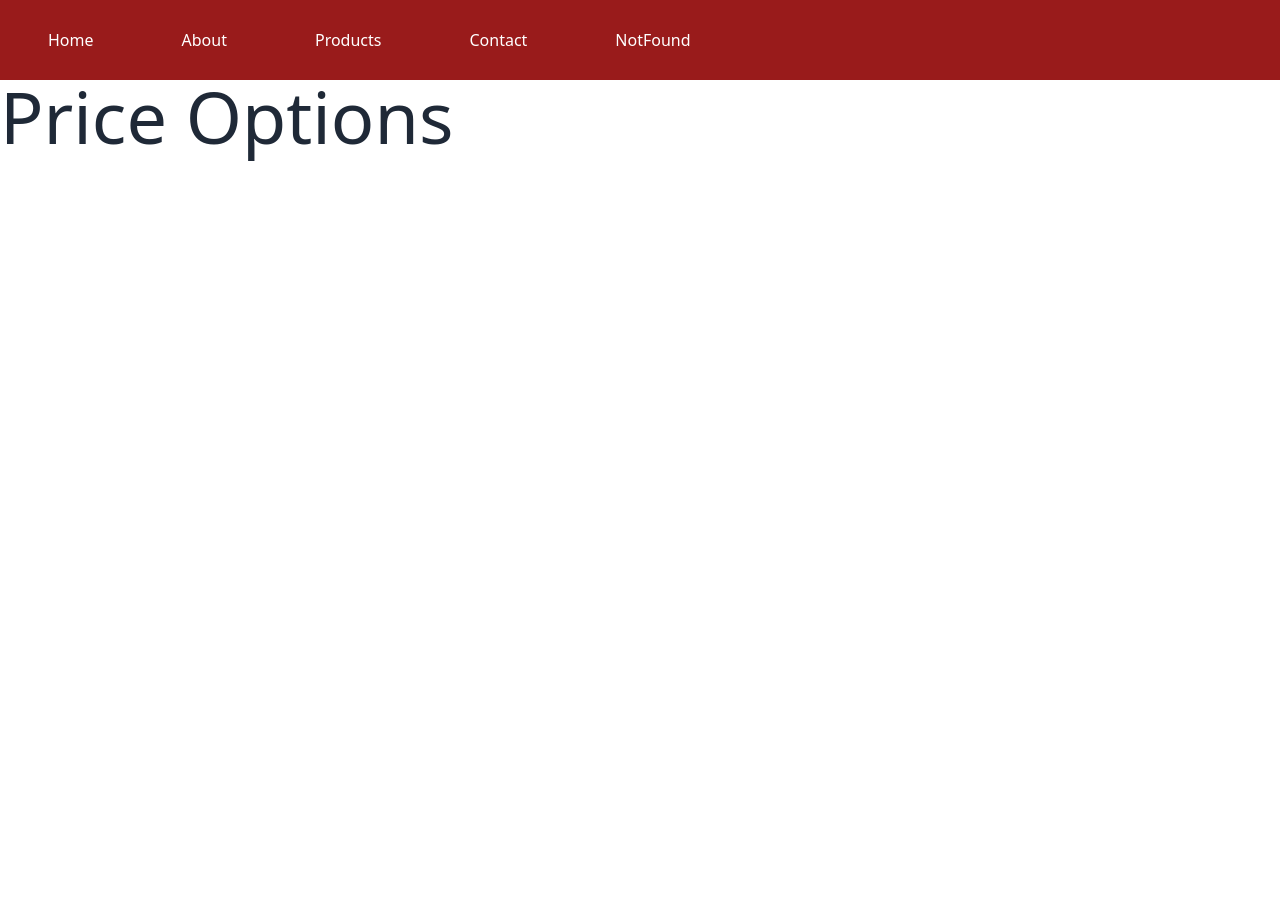
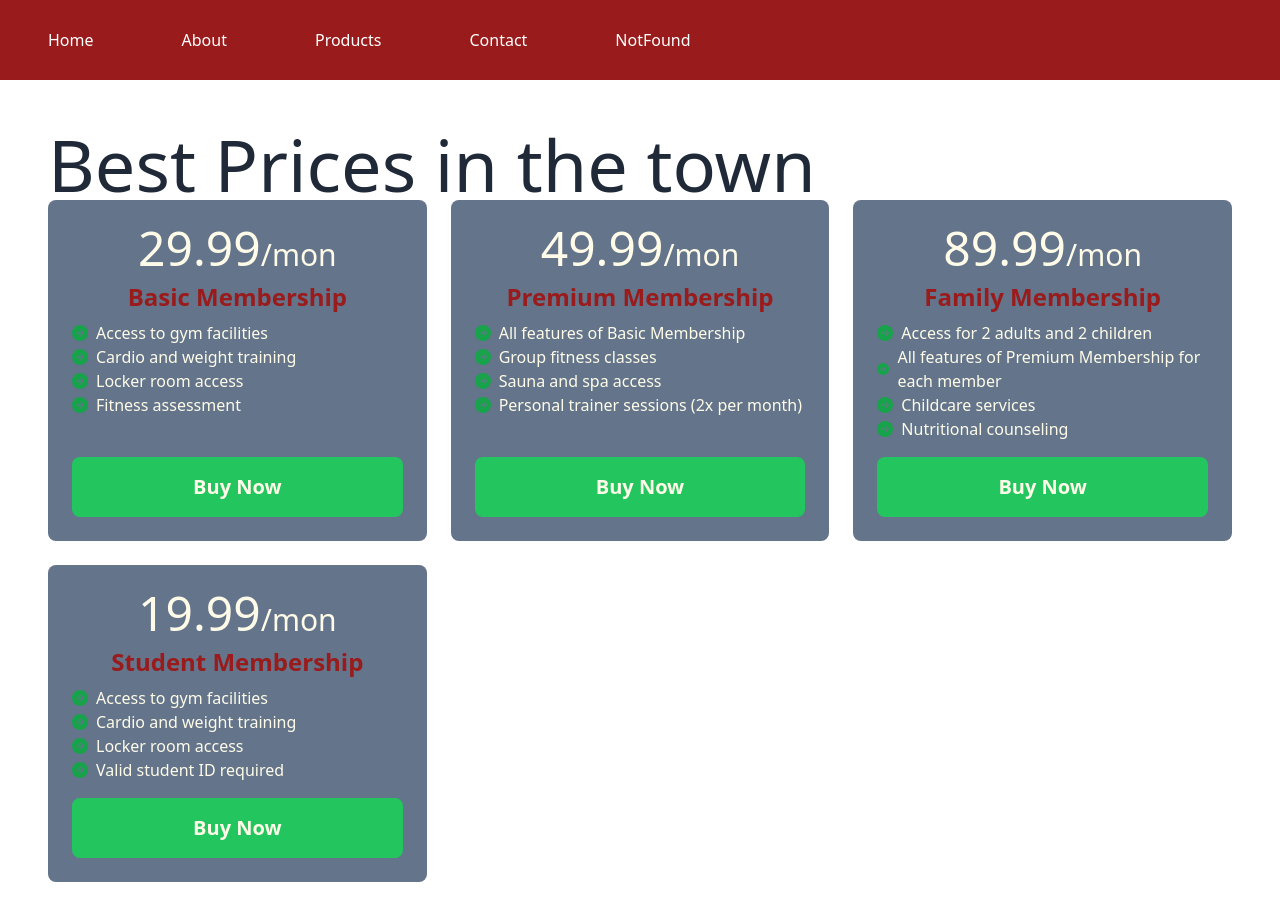
Before and after one commit to MaowaRisa/price-options, a React (Vite) app: page / in a window 1280 px wide. Shown: the top 920 px of the page. Before the commit the page ends 800 px from the top, so only its background shows below. Built offline with nearby package versions, Linux system fonts and the light colour scheme.

Commit message:
price options for gym cards functional

```diff
--- a/src/App.jsx
+++ b/src/App.jsx
@@ -1,5 +1,6 @@
 import './App.css'
 import NavBar from './components/NavBar/NavBar'
+import PriceOptions from './components/PriceOptions/PriceOptions'
 // import DaisyNav from './components/DaisyNav/DaisyNav'
 
 function App() {
@@ -8,8 +9,7 @@ function App() {
     <>
       {/* <DaisyNav></DaisyNav> */}
       <NavBar></NavBar>
-      <h1 className='text-7xl'>Price Options</h1>
-
+      <PriceOptions></PriceOptions>
     </>
   )
 }
--- /dev/null
+++ b/src/components/Feature/Feature.jsx
@@ -0,0 +1,16 @@
+import PropTypes from 'prop-types';
+import { BsArrowRightCircleFill } from "react-icons/bs";
+const Feature = ({feature}) => {
+    return (
+        <>
+            <div className='flex gap-2 items-center'>
+                <BsArrowRightCircleFill className='text-green-600 font-semibold'></BsArrowRightCircleFill>
+                <li>{feature}</li>
+            </div>
+        </>
+    );
+};
+Feature.propTypes = {
+    feature: PropTypes.string
+}
+export default Feature;
--- /dev/null
+++ b/src/components/PriceOption/PriceOption.jsx
@@ -0,0 +1,27 @@
+import PropTypes from 'prop-types';
+import Feature from '../Feature/Feature';
+const PriceOption = ({option}) => {
+    const {name, price, features} = option;
+    return (
+        <div className='bg-slate-500 flex flex-col rounded-lg p-6 text-yellow-50'>
+            <div className='text-center'>
+                <h2>
+                    <span className='text-5xl'>{price}</span>
+                    <span className='text-3xl'>/mon</span>
+                </h2>
+                <h3 className='text-2xl font-semibold text-red-800 mt-2 mb-2'>{name}</h3>
+            </div>
+            <ul className='flex-grow'>
+            {
+                features.map((feature, idx) => <Feature key={idx} feature={feature}></Feature>)
+            }
+            </ul>
+            <button className='p-4 w-full bg-green-500 text-xl font-bold rounded-lg hover:bg-green-600 mt-4'>Buy Now</button>
+        </div>
+    );
+};
+PriceOption.propTypes = {
+    option: PropTypes.object
+}
+
+export default PriceOption;
--- /dev/null
+++ b/src/components/PriceOptions/PriceOptions.jsx
@@ -0,0 +1,65 @@
+import PriceOption from "../PriceOption/PriceOption";
+
+const PriceOptions = () => {
+
+    const gymPriceOptions = [
+        {
+          "id": 1,
+          "name": "Basic Membership",
+          "features": [
+            "Access to gym facilities",
+            "Cardio and weight training",
+            "Locker room access",
+            "Fitness assessment"
+          ],
+          "price": 29.99
+        },
+        {
+          "id": 2,
+          "name": "Premium Membership",
+          "features": [
+            "All features of Basic Membership",
+            "Group fitness classes",
+            "Sauna and spa access",
+            "Personal trainer sessions (2x per month)"
+          ],
+          "price": 49.99
+        },
+        {
+          "id": 3,
+          "name": "Family Membership",
+          "features": [
+            "Access for 2 adults and 2 children",
+            "All features of Premium Membership for each member",
+            "Childcare services",
+            "Nutritional counseling"
+          ],
+          "price": 89.99
+        },
+        {
+          "id": 4,
+          "name": "Student Membership",
+          "features": [
+            "Access to gym facilities",
+            "Cardio and weight training",
+            "Locker room access",
+            "Valid student ID required"
+          ],
+          "price": 19.99
+        }
+      ];
+
+
+    return (
+        <div className="m-12">
+            <span className='text-7xl'>Best Prices in the town</span>
+            <div className="grid grid-cols-3 gap-6">
+            {
+                gymPriceOptions.map(option => <PriceOption key={option.id} option={option}></PriceOption>)
+            }
+            </div>
+        </div>
+    );
+};
+
+export default PriceOptions;
```
